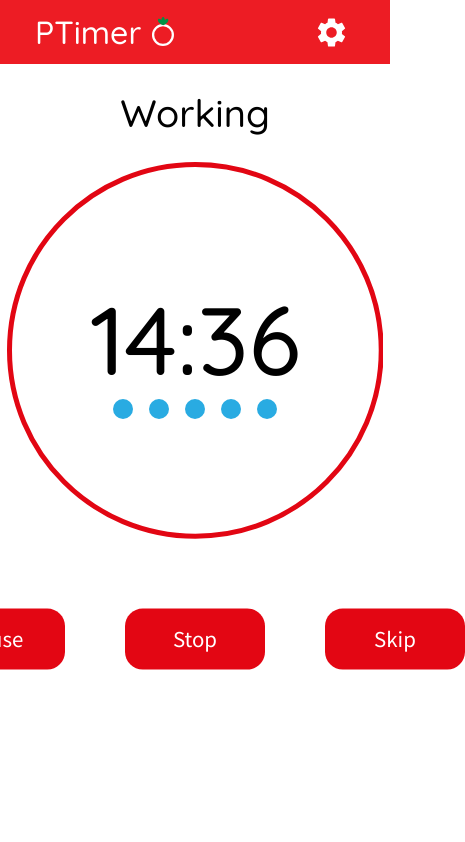
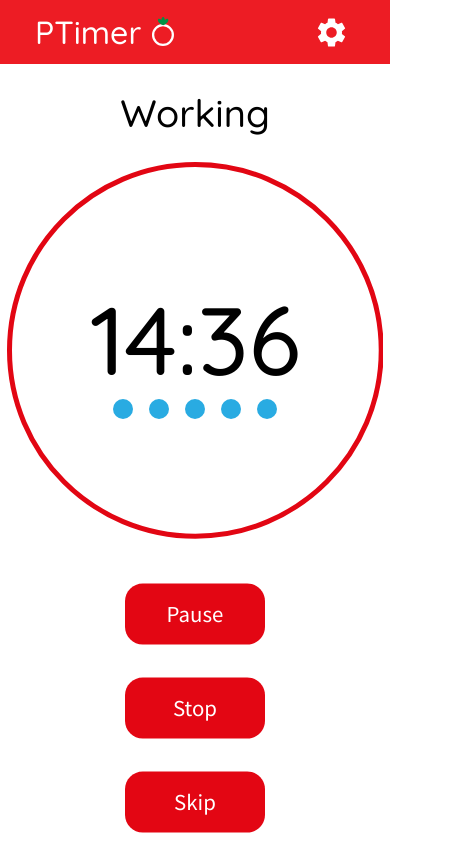
Before and after one commit to t-kovalskii/PTimer, a React (Create React App) app in the folder frontend/: page / in a window 390 px wide. Shown: the top 842 px of the page, 465 px wide, since content can reach past the window. Built offline with nearby package versions, Linux system fonts and the light colour scheme.

Commit message:
Layout change
Adding media queries and min width and height of the objects to addopt
the layout to screens

```diff
--- a/frontend/src/css/layout/footer.css
+++ b/frontend/src/css/layout/footer.css
@@ -6,6 +6,12 @@
   flex-direction: column;
 }
 @media screen and (max-height: 715px) {
+  footer {
+    position: relative;
+    margin-top: 25px;
+  }
+}
+@media screen and (max-width: 600px) {
   footer {
     position: relative;
     margin-top: 25px;
--- a/frontend/src/css/layout/main.css
+++ b/frontend/src/css/layout/main.css
@@ -36,3 +36,12 @@
 .button {
   margin: 0 30px;
 }
+@media screen and (max-width: 600px) {
+  .buttons {
+    flex-direction: column;
+  }
+  .button {
+    text-align: center;
+    margin: -25px auto;
+  }
+}
--- a/frontend/src/css/layout/popup.css
+++ b/frontend/src/css/layout/popup.css
@@ -23,6 +23,7 @@
   bottom: 15%;
   margin: auto;
   background: white;
+  min-width: 215px;
 }
 
 .popupInner > input {
@@ -45,6 +46,7 @@
   flex-direction: row;
   margin: 10px;
 }
+
 .generalSettings {
   margin-bottom: 15px;
 }
@@ -61,3 +63,13 @@
 #okButton {
   margin: auto;
 }
+
+@media screen and (max-width: 660px) {
+  .field {
+    flex-direction: column;
+    text-align: center;
+  }
+  .rightSlot {
+    margin: 5px auto;
+  }
+}
--- a/frontend/src/css/override.css
+++ b/frontend/src/css/override.css
@@ -1,6 +1,7 @@
 /* This file overrides default browser's css
 *  and manipulates the style of the app block */
 body {
+    min-width: 255px;
     margin: 0;
 }
 .appBlock {
```
